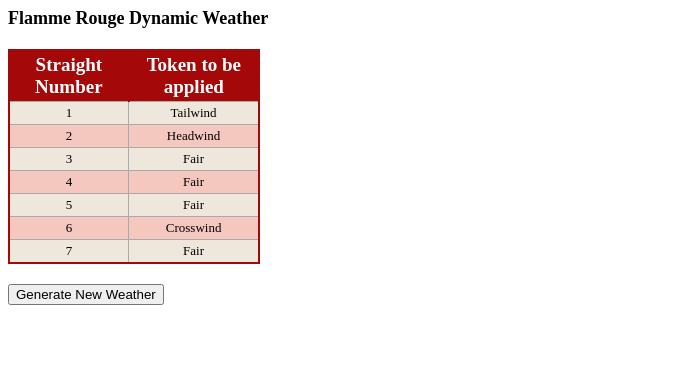
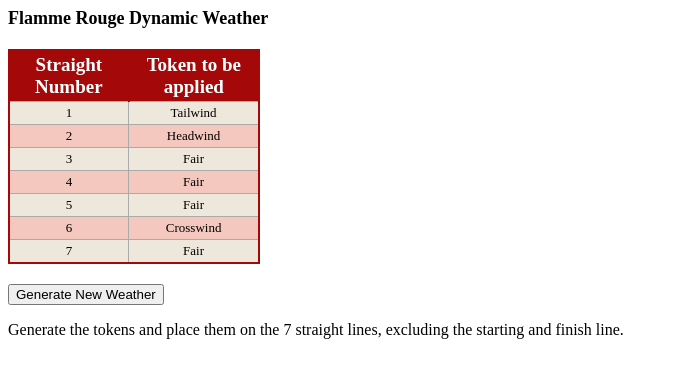
Before and after one commit to Poukame/Flamme-Rouge---Weather-Generator, a plain HTML site: page weather.html in a window 1280 px wide. Shown: the whole page, without its empty margins (0-678 px from the left). Drawn offline with Linux system fonts and the light colour scheme.

Commit message:
add rules

```diff
--- a/weather.html
+++ b/weather.html
@@ -49,6 +49,8 @@
 
 <button id="generate-btn">Generate New Weather</button>
 
+<p>Generate the tokens and place them on the 7 straight lines, excluding the starting and finish line.</p>
+
 </body>
 <script src="weather.js"></script>
 </html>
```
